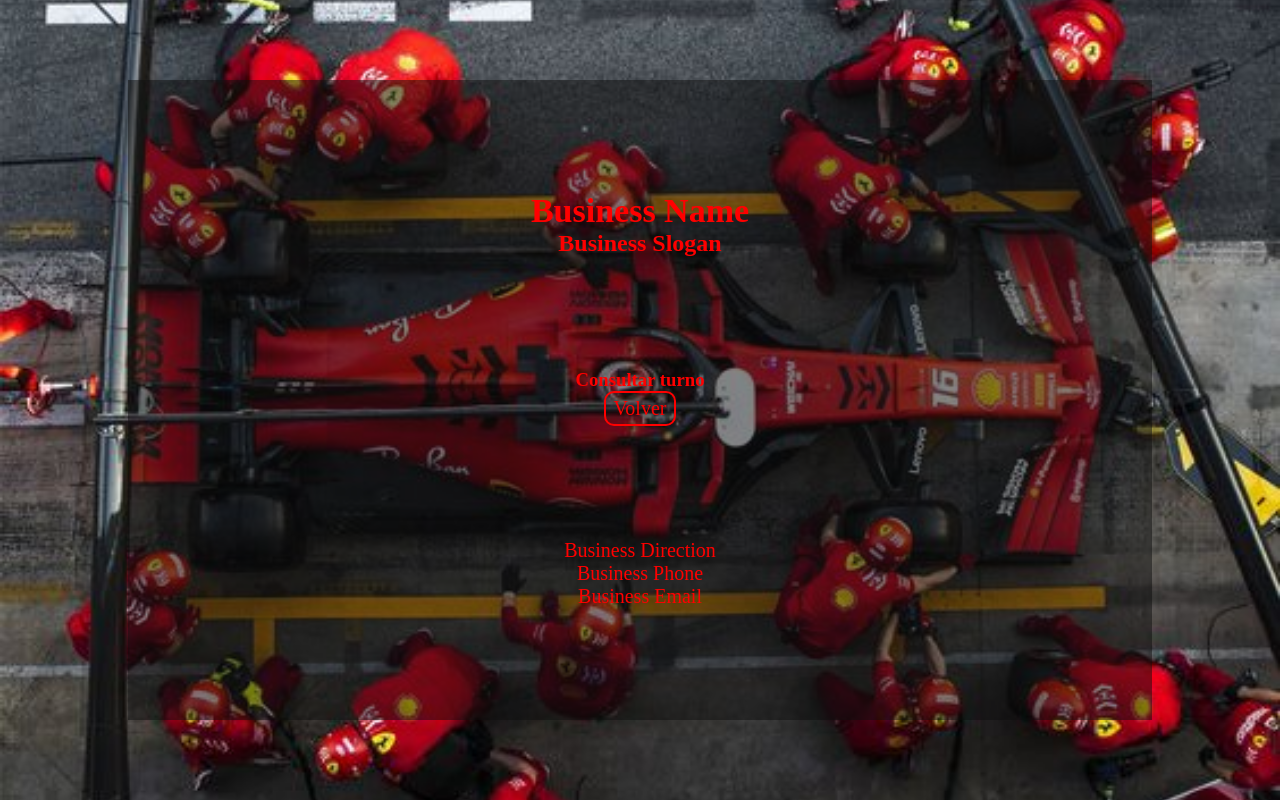
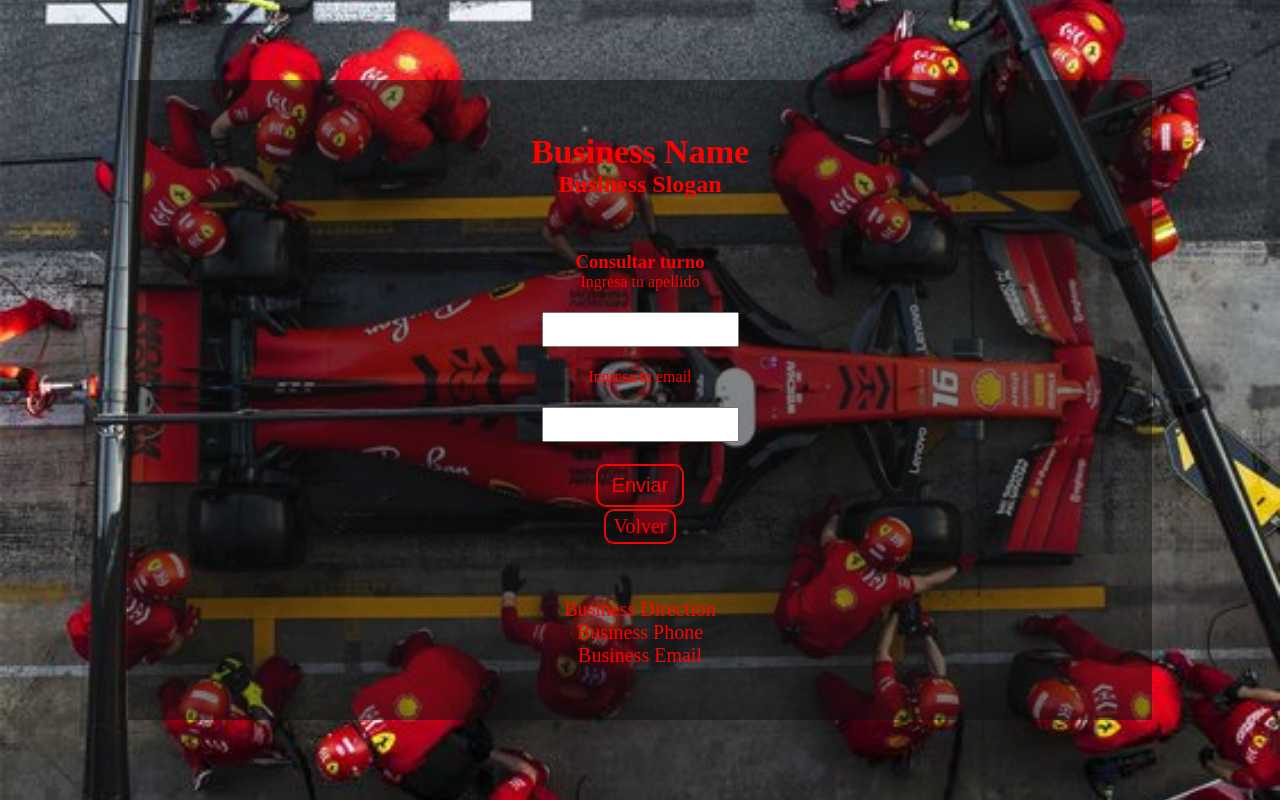
Before and after one commit to e-conte/Personal-turnMaker, a Flask app: a page that uses templates/second_line.html in a window 1280 px wide. Run offline with Flask 3, Linux system fonts and the light colour scheme.

Commit message:
Second Line form Added

```diff
--- a/templates/second_line.html
+++ b/templates/second_line.html
@@ -5,6 +5,13 @@
 {%block content %}
 <div id="second-line">
     <h3>{{_h3}}</h3>
+    <form action="{{'/user/'+href_menu[1]}}" method="POST">
+    <label for="last_name">Ingresa tu apellido</label></br>
+    <input style = 'text-align: center; padding: 8px ; margin: 3px;'  placeholder="" id="last_name" name="last_name" ></br>
+    <label for="email">Ingresa tu email</label></br>
+    <input  style = 'text-align: center; padding: 8px ; margin: 3px;'  placeholder="" id="email" name="email" ></br>
+    </form>
+    <button id="submit" value="Submit">Enviar</button>
     <a class="back-button" id="da" href="{{url_for('index')}}">Volver</a>
   </div>
 
```
